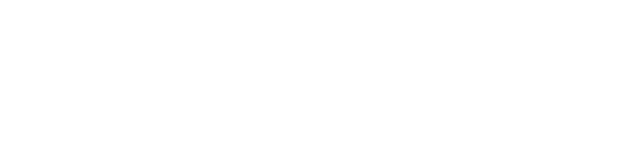
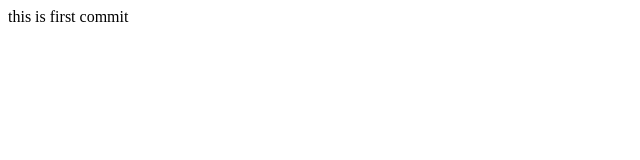
Before and after one commit to berengor/test, a plain HTML site: page index.html in a window 1280 px wide. Shown: the whole page, without its empty margins (0-640 px from the left). Drawn offline with Linux system fonts and the light colour scheme.

Commit message:
first commit

```diff
--- a/index.html
+++ b/index.html
@@ -7,6 +7,6 @@
     <title>Document</title>
 </head>
 <body>
-
+    this is first commit
 </body>
 </html>
```
